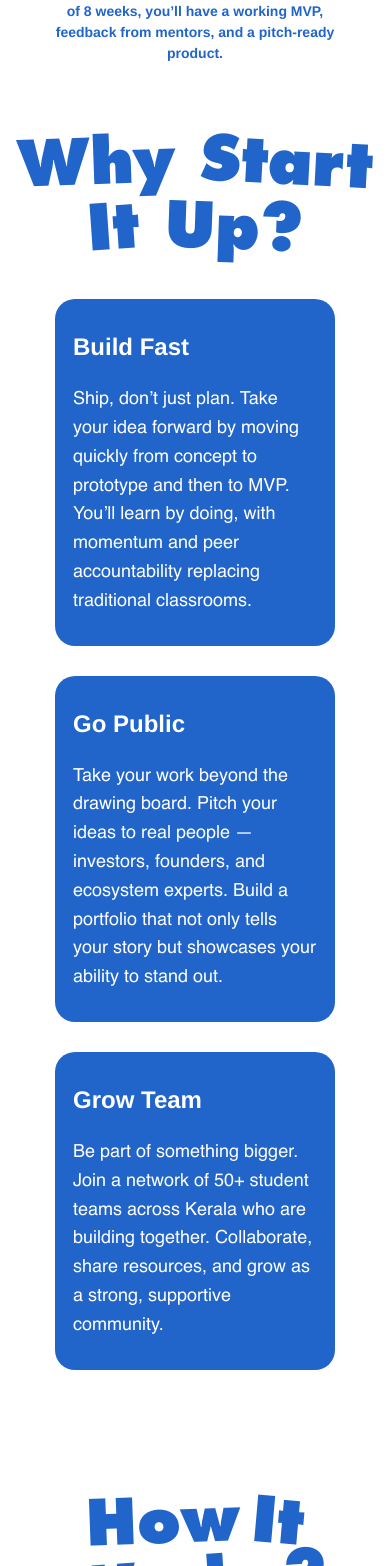
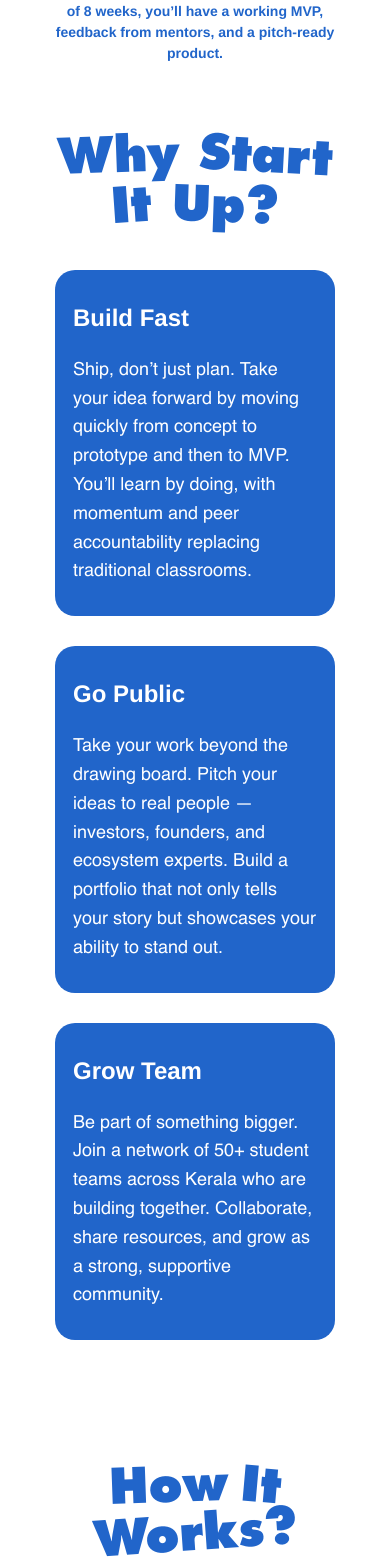
Before and after one commit to aswin-2005/BRIK-StartItUp, a React (Create React App) app in the folder client/: page /program in a window 390 px wide. Shown: the part 222-1788 px from the top of the page. Built offline with nearby package versions, Linux system fonts and the light colour scheme; a web font is replaced by a local one.

Commit message:
style: reduced fnt size in mobile view

```diff
--- a/client/src/Progrsm.jsx
+++ b/client/src/Progrsm.jsx
@@ -26,7 +26,7 @@ const WhyTitle = styled.h1`
   }
 
   @media (max-width: 480px) {
-    font-size: 62px;
+    font-size: 48px;
   }
 `;
 
--- a/client/src/howItWorks.jsx
+++ b/client/src/howItWorks.jsx
@@ -76,7 +76,7 @@ const Title = styled.h2`
   }
 
   @media (max-width: 480px) {
-    font-size: 62px;
+    font-size: 48px;
     margin-bottom: 40px;
   }
 `;
```
